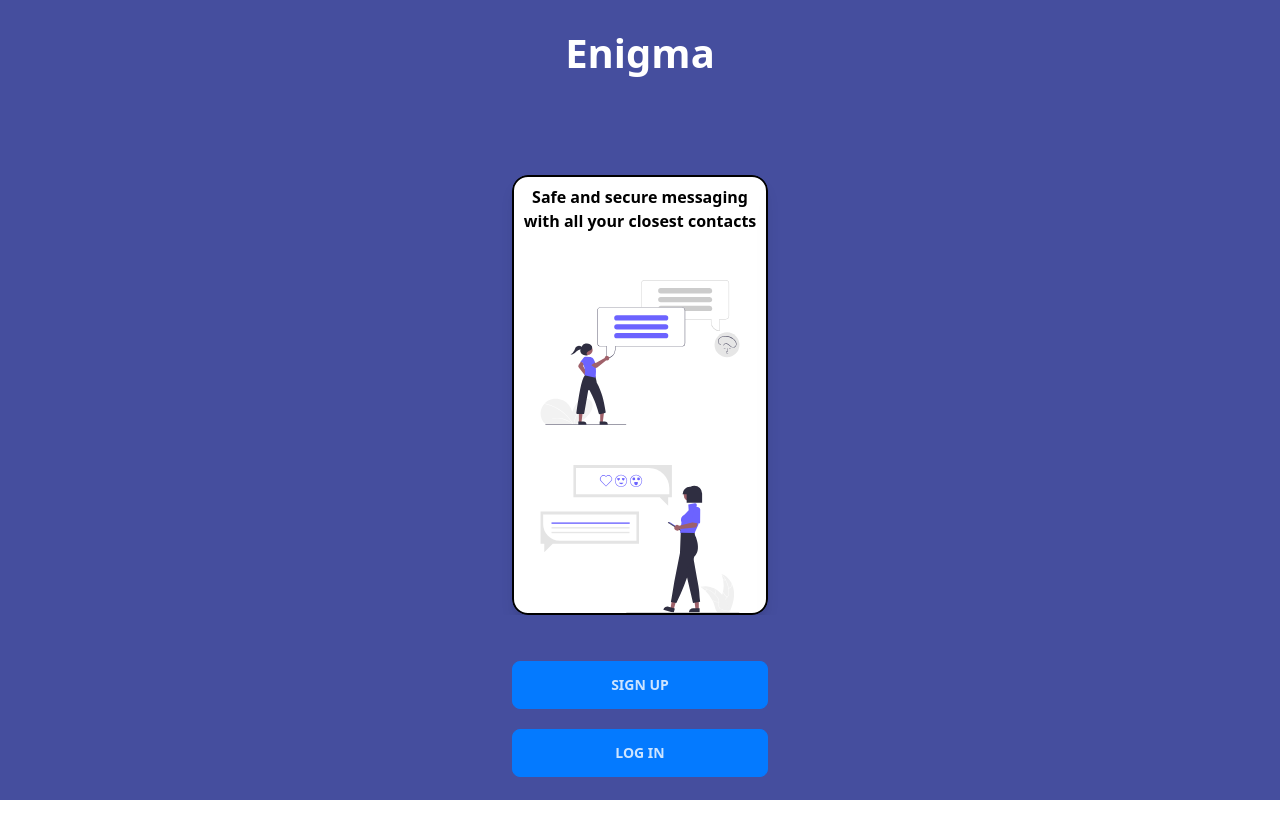
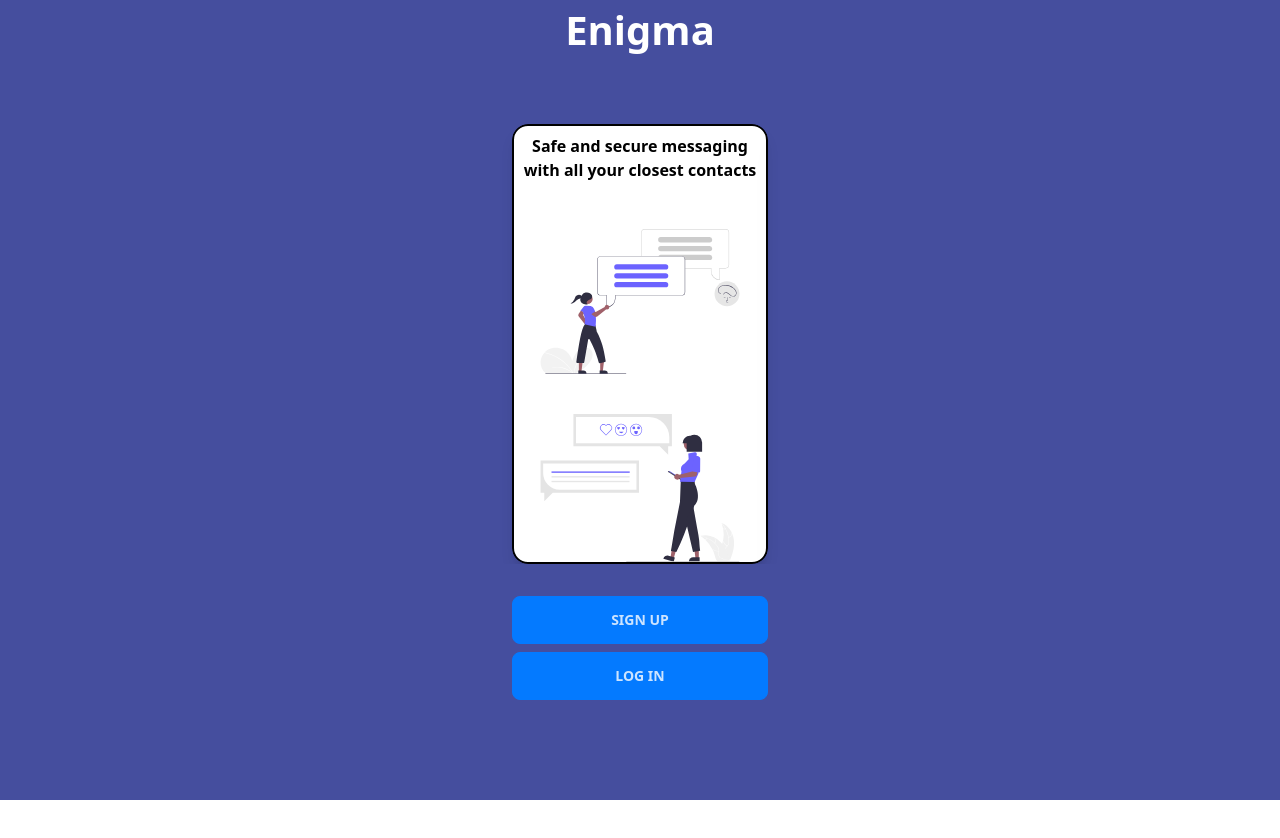
Before and after one commit to Juleslazarus/enigma-web, a React (Vite) app: page / in a window 1280 px wide. Shown: the top 838 px of the page. After the commit the page ends 800 px from the top, so only its background shows below. Built offline with nearby package versions, Linux system fonts and the light colour scheme; no server answers.

Commit message:
continuing

```diff
--- a/src/components/Auth.jsx
+++ b/src/components/Auth.jsx
@@ -12,7 +12,7 @@ const Auth = () => {
 
 
   return (
-    <div className='initialWrapper h-screen w-full bg-[#454E9E] flex flex-col items-center justify-around mb-20 overflow-y-scroll'>
+    <div className='initialWrapper h-screen w-full bg-[#454E9E] flex flex-col items-center justify-start gap-8 overflow-y-scroll'>
       <h1 className='text-center text-[2.5rem] font-extrabold z-2 text-white'>Enigma</h1>
       <div className='flex flex-col items-center w-full  '>
         {/* <p className='text-center text-white font-bold text-[1.5rem] z-10 p-2'>A safe place to chat with existing friends & make new ones!</p> */}
@@ -50,7 +50,7 @@ const Auth = () => {
           </div>
         </div>
       </div>
-      <div className='buttonWrapper flex flex-col gap-5 '>
+      <div className='buttonWrapper flex flex-col gap-2 '>
           <RegisterModal/>
           <LoginModal/>
       </div>
```
Also changed, not shown: tailwind.css.
